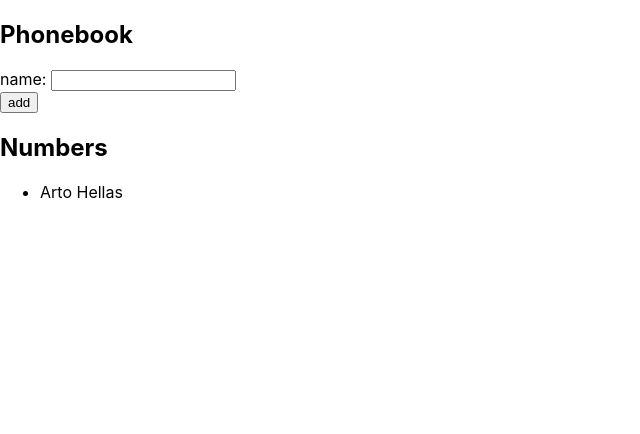
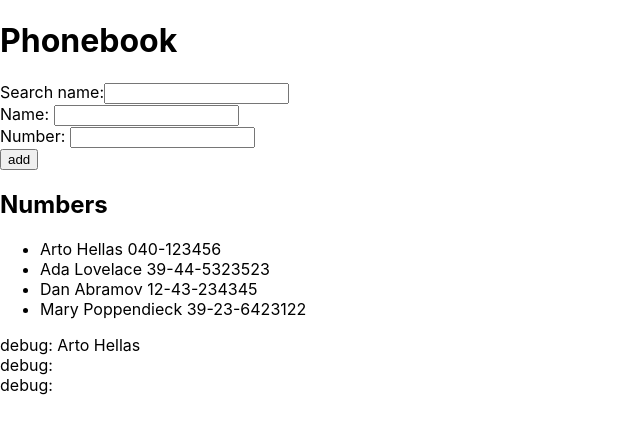
Before and after one commit to aarneharju/fullstack-open-2022, a React (Create React App) app in the folder part2/phonebook/: page / in a window 1280 px wide. Shown: the top 434 px of the page, without its empty margins (0-640 px from the left). Built offline with nearby package versions, Linux system fonts and the light colour scheme.

Commit message:
2.9 done

```diff
--- a/part2/phonebook/src/App.js
+++ b/part2/phonebook/src/App.js
@@ -2,28 +2,43 @@ import './App.css';
 import { useState } from 'react';
 
 const Person = (props) => {
-  return <li>{props.person.name}</li>;
+  return <li>{props.person.name} {props.person.number}</li>;
 };
 
 const App = () => {
   // Setup states
   const [persons, setPersons] = useState([
-    { name: 'Arto Hellas' }
-  ])
+    { name: 'Arto Hellas', number: '040-123456', id: 1 },
+    { name: 'Ada Lovelace', number: '39-44-5323523', id: 2 },
+    { name: 'Dan Abramov', number: '12-43-234345', id: 3 },
+    { name: 'Mary Poppendieck', number: '39-23-6423122', id: 4 }
+  ]);
+
+  const [newSearch, setNewSearch] = useState('');
   const [newName, setNewName] = useState('');
+  const [newNumber, setNewNumber] = useState('');
 
-  const numbersArray = persons.map(person => <Person key={person.name} person={person} />);
+  const personsArray = persons.filter(person => person.name.toLowerCase().includes(newSearch.toLowerCase())).map(person => <Person key={person.id} person={person} />);
 
   // Handler functions
+  const handleSearch = (event) => {
+    setNewSearch(event.target.value);
+  };
+
   const handleNewName = (event) => {
     setNewName(event.target.value);
+  };
+
+  const handleNewNumber = (event) => {
+    setNewNumber(event.target.value);
   };
 
   const handleSubmit = (event) => {
     event.preventDefault();
     if (persons.every(person => person.name !== newName)) {
-      setPersons(persons.concat({ name: newName }));
+      setPersons(persons.concat({ id: persons.length + 1, name: newName, number: newNumber }));
       setNewName('');
+      setNewNumber('');
     } else {
       alert(`${newName} is already in the phone book`);
     }
@@ -32,10 +47,17 @@ const App = () => {
   // Render
   return (
     <div>
-      <h2>Phonebook</h2>
+      <h1>Phonebook</h1>
+      <form>
+        <label for='search'>Search name:</label>
+        <input type='text' value={newSearch} id='search' onChange={handleSearch} />
+      </form>
       <form>
         <div>
-          name: <input type='text' value={newName} onChange={handleNewName} />
+          Name: <input type='text' value={newName} onChange={handleNewName} />
+        </div>
+        <div>
+          Number: <input type='text' value={newNumber} onChange={handleNewNumber} />
         </div>
         <div>
           <button type="submit" onClick={handleSubmit}>add</button>
@@ -43,10 +65,11 @@ const App = () => {
       </form>
       <h2>Numbers</h2>
       <ul>
-        {numbersArray}
+        {personsArray}
       </ul>
-      {/* <div>debug: {persons[0].name}</div>
-      <div>debug: {newName}</div> */}
+      <div>debug: {persons[0].name}</div>
+      <div>debug: {newName}</div>
+      <div>debug: {newSearch}</div>
     </div>
   )
 }
```
